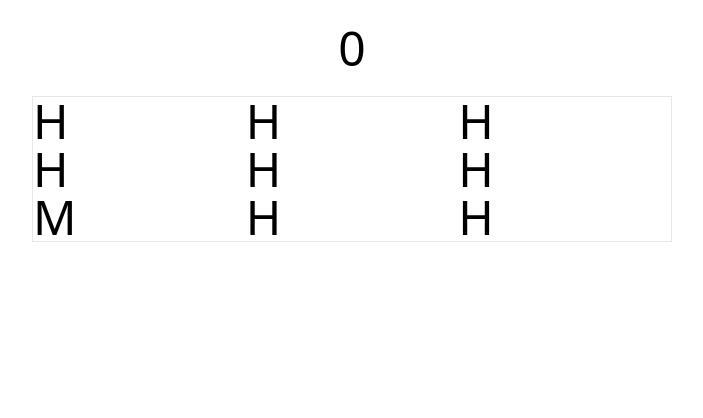
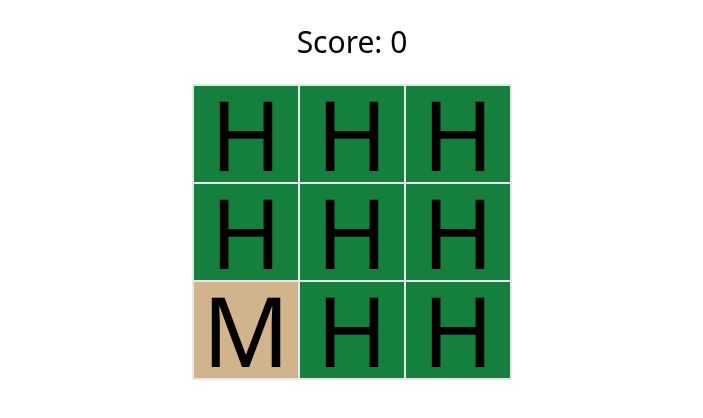
Before and after one commit to mhmh4/whac-a-mole, a React (Vite) app: page / in a window 1280 px wide. Shown: the top 418 px of the page, without its empty margins (288-991 px from the left). Built offline with nearby package versions, Linux system fonts and the light colour scheme.

Commit message:
Update App.jsx

```diff
--- a/src/App.jsx
+++ b/src/App.jsx
@@ -43,12 +43,14 @@ export default function App() {
   return (
     <>
       <div className="mx-auto w-1/2">
-        <h1 className="text-center text-5xl mt-6">{score}</h1>
-        <div className="grid grid-cols-3 border mt-6">
+        <h1 className="text-center text-3xl mt-6">Score: {score}</h1>
+        <div className="grid grid-cols-3 border mt-6 w-[20em] mx-auto select-none">
           {moles.map((isMole, index) => {
             return (
               <div
-                className="text-5xl w-fit"
+                className={`text-8xl w-9em text-center border ${
+                  isMole ? "bg-[#d2b48c]" : "bg-green-700"
+                }`}
                 key={index}
                 onClick={() => handleClick(index)}
               >
```
